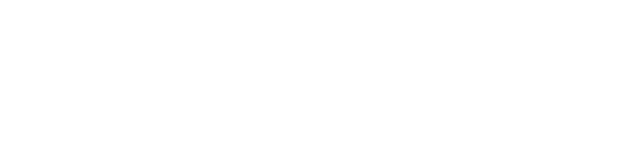
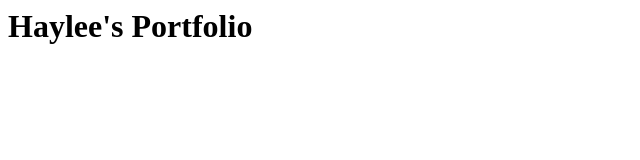
Before and after one commit to HayleeSlays/Web-design-T1-2023, a plain HTML site: page index.html in a window 1280 px wide. Shown: the whole page, without its empty margins (0-640 px from the left). Drawn offline with Linux system fonts and the light colour scheme.

Commit message:
Update index.html

```diff
--- a/index.html
+++ b/index.html
@@ -12,3 +12,4 @@
 </body>
 </html>
 <!DOCTYPE html>
+<h1>Haylee's Portfolio</h1>
```
